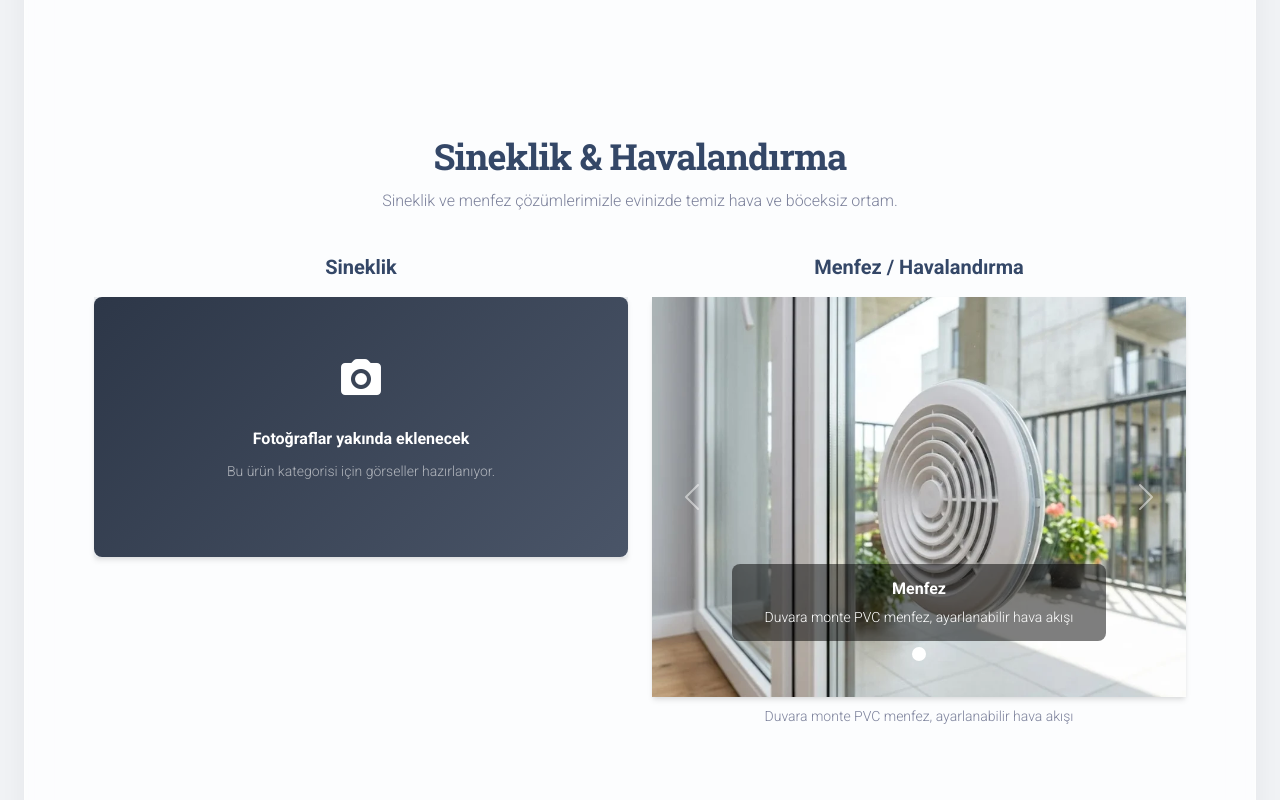
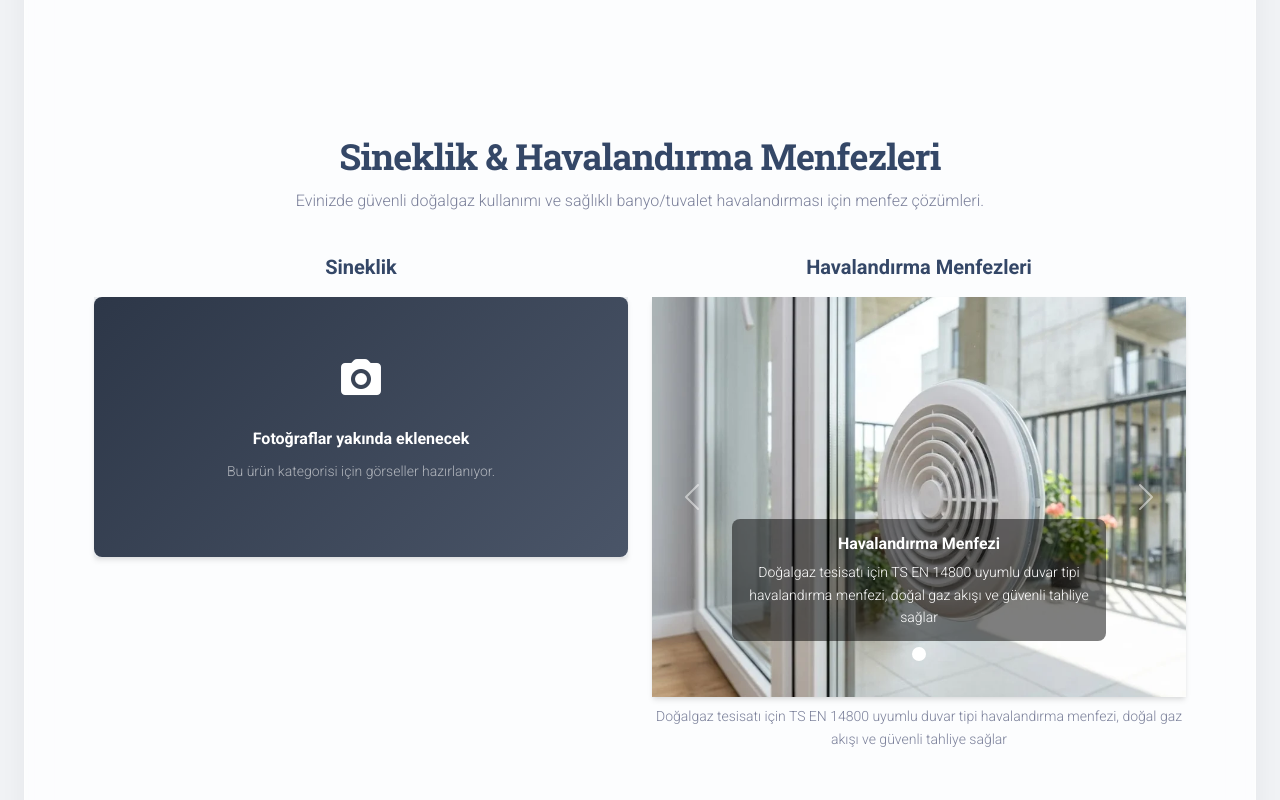
Before and after one commit to akifkemalaksu/magescam-project, a Vue app: page / in a window 1280 px wide. Shown: the part 7080-7880 px from the top of the page. Built offline with nearby package versions, Linux system fonts and the light colour scheme; no server answers; what @fawmi/vue-google-maps would draw is missing.

Commit message:
menfez bolumu: kapsayici isim ve dogalgaz/banyo aciklamalari

```diff
--- a/src/components/navbars/NavbarDefault.vue
+++ b/src/components/navbars/NavbarDefault.vue
@@ -205,7 +205,7 @@ watch(
                         href="/#sineklik-havalandirma"
                         class="dropdown-item border-radius-md"
                       >
-                        <span>Sineklik &amp; Havalandırma</span>
+                        <span>Sineklik &amp; Havalandırma Menfezleri</span>
                     </a>
                     </div>
                   </div>
@@ -246,7 +246,7 @@ watch(
                         href="/#sineklik-havalandirma"
                         class="dropdown-item border-radius-md"
                       >
-                        <span>Sineklik &amp; Havalandırma</span>
+                        <span>Sineklik &amp; Havalandırma Menfezleri</span>
                     </a>
               </div>
             </div>
--- a/src/views/Presentation/Sections/SineklikHavalandirmaPresentation.vue
+++ b/src/views/Presentation/Sections/SineklikHavalandirmaPresentation.vue
@@ -4,7 +4,7 @@ import ImageCarousel from "../../../components/cards/ImageCarousel.vue";
 import havalandirma1 from "@/assets/images/carousel/dograma-menfez-1.webp";
 
 const havalandirmaImages = [
-  { src: havalandirma1, title: "Menfez", description: "Duvara monte PVC menfez, ayarlanabilir hava akışı" },
+  { src: havalandirma1, title: "Havalandırma Menfezi", description: "Doğalgaz tesisatı için TS EN 14800 uyumlu duvar tipi havalandırma menfezi, doğal gaz akışı ve güvenli tahliye sağlar" },
 ];
 </script>
 
@@ -13,9 +13,9 @@ const havalandirmaImages = [
     <div class="container">
       <div class="row mb-4">
         <div class="col-12 text-center">
-          <h2 class="font-weight-bolder">Sineklik & Havalandırma</h2>
+          <h2 class="font-weight-bolder">Sineklik & Havalandırma Menfezleri</h2>
           <p class="text-muted">
-            Sineklik ve menfez çözümlerimizle evinizde temiz hava ve böceksiz ortam.
+            Evinizde güvenli doğalgaz kullanımı ve sağlıklı banyo/tuvalet havalandırması için menfez çözümleri.
           </p>
         </div>
       </div>
@@ -30,11 +30,11 @@ const havalandirmaImages = [
           />
         </div>
 
-        <!-- Havalandırma (has 1 photo) -->
+        <!-- Havalandırma Menfezleri (has 1 photo) -->
         <div class="col-lg-6 mb-4">
           <ImageCarousel
             id="havalandirma"
-            title="Menfez / Havalandırma"
+            title="Havalandırma Menfezleri"
             :images="havalandirmaImages"
           />
         </div>
```
